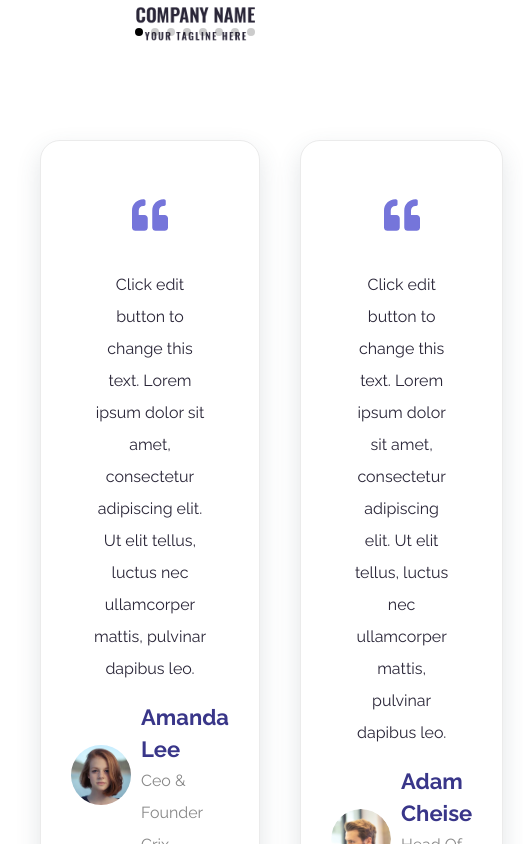
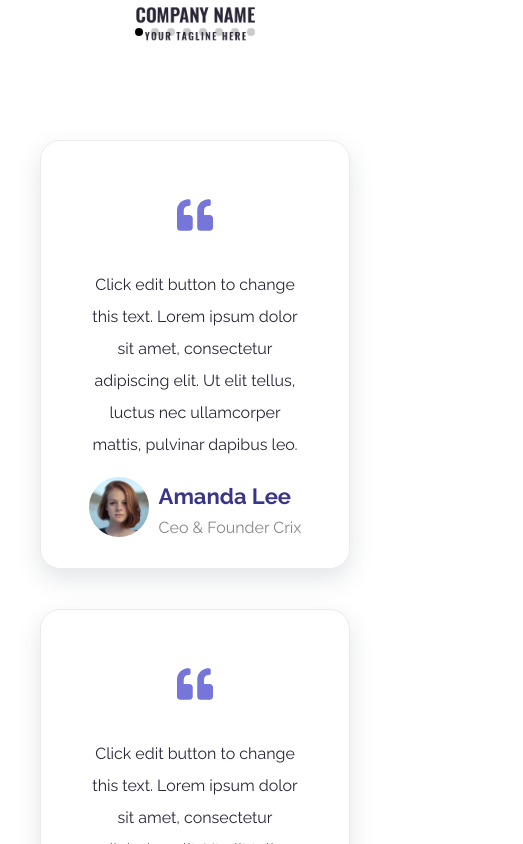
Before and after one commit to aspectum/react-frontend-sydney, a React (Create React App) app: page / in a window 390 px wide. Shown: the part 10000-10844 px from the top of the page, 523 px wide, since content can reach past the window. Built offline with nearby package versions, Linux system fonts and the light colour scheme.

Commit message:
Made Testimonials responsive

```diff
--- a/src/sections/Testimonials/Testimonials.css
+++ b/src/sections/Testimonials/Testimonials.css
@@ -2,3 +2,13 @@
     width: 100%;
     text-align: center;
 }
+
+.testimonials .quotes-container {
+    display: flex;
+}
+
+@media only screen and (max-width: 767px) {
+    .testimonials .quotes-container {
+        flex-wrap: wrap;
+    }
+}
--- a/src/sections/Testimonials/Testimonials.js
+++ b/src/sections/Testimonials/Testimonials.js
@@ -22,7 +22,7 @@ function Testimonials() {
                 <div className='testimonials container'>
                     <h3 style={{fontSize: '26px', fontWeight: '500'}}>More than 2,2 million people across 55,000 companies choose Sydney</h3>
                     <CompaniesSwiper items={companies} />
-                    <div className='flex'>
+                    <div className='quotes-container'>
                         <Quotes
                             quote='Click edit button to change this text. Lorem ipsum dolor sit amet, consectetur adipiscing elit. Ut elit tellus, luctus nec ullamcorper mattis, pulvinar dapibus leo.'
                             person={{
```
